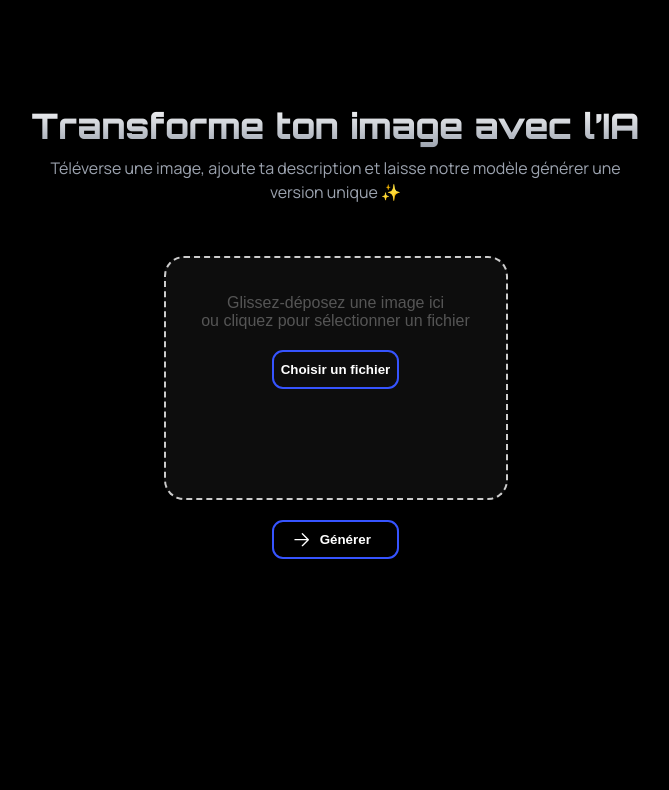
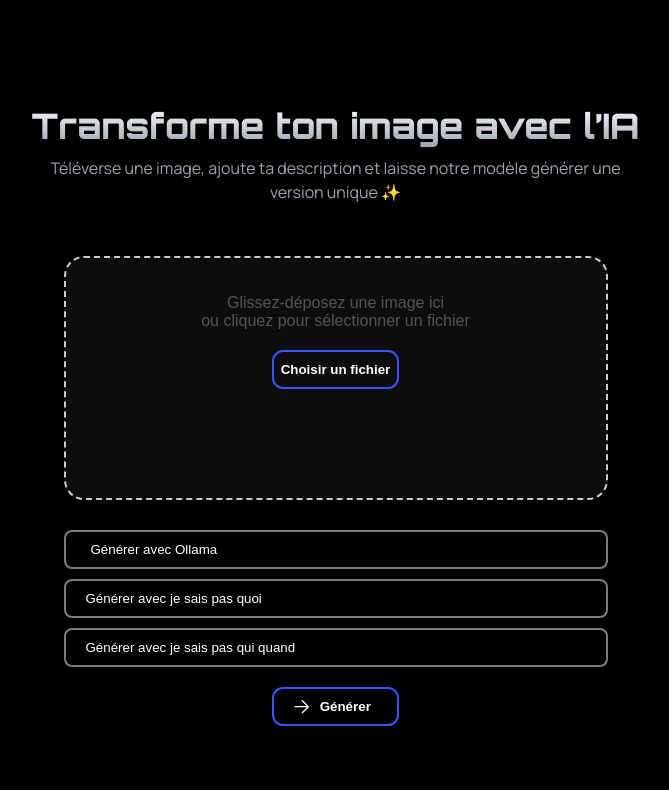
Before and after one commit to Lelelr/Mini_projet_docker, a Flask app: page /import in a window 1280 px wide. Shown: the part 60-850 px from the top of the page, without its empty margins (297-966 px from the left). Before the commit the page ends 619 px from the top, so only its background shows below. Run offline with Flask 3, Linux system fonts and the light colour scheme.

Commit message:
Ajout boutons choix API

```diff
--- a/docker-compose.yml
+++ b/docker-compose.yml
@@ -2,7 +2,7 @@ services:
   webapp:
     build: .
     ports:
-      - "5000:5000"
+      - "5001:5000"
     volumes:
       - .:/app
     environment:
@@ -41,7 +41,3 @@ services:
 volumes:
   postgres_data:
   ollama_models:
-
-networks:
-  default:
-    name: mini_network
--- a/static/css/import.css
+++ b/static/css/import.css
@@ -314,7 +314,7 @@ html {
 #drop-area {
     border: 2px dashed #ccc;
     border-radius: 20px;
-    width: 300px;
+    width: 500px;
     height: 200px;
     text-align: center;
     padding: 20px;
@@ -340,3 +340,55 @@ button {
     max-height: 100px;
     border-radius: 10px;
 }
+
+
+
+
+.affichage_boutons {
+  display: flex;
+  flex-direction: column;
+}
+
+
+.choix {
+    display: flex;
+    gap: 10px;
+}
+
+.button_api {
+    display: flex;
+    align-items: center;
+    position: relative;
+    padding: 10px 20px;
+    border: 2px solid #7c7c7c;
+    border-radius: 8px;
+    background-color: transparent;
+    color: #fff;
+    cursor: pointer;
+    transition: border 0.2s, background 0.2s;
+    justify-content: flex-start; /* Assure que tout commence à gauche */
+}
+
+/* Petit point à gauche */
+.button_api .dot {
+    width: 12px;
+    height: 12px;
+    background-color: #00f; /* bleu */
+    border-radius: 50%;
+    margin-right: 10px;
+    display: none; /* caché par défaut */
+}
+
+/* État sélectionné */
+.button_api.selected {
+    border-color: #00f;
+}
+
+.button_api.selected .dot {
+    display: inline-block;
+}
+
+/* Hover effet */
+.button_api:hover {
+    border-color: #3654ff;
+}
--- a/templates/import.html
+++ b/templates/import.html
@@ -9,7 +9,9 @@
     <link rel="preconnect" href="https://fonts.googleapis.com">
     <link rel="preconnect" href="https://fonts.gstatic.com" crossorigin>
     <link href="https://fonts.googleapis.com/css2?family=Exo+2:ital,wght@0,100..900;1,100..900&family=Manrope:wght@200..800&family=Orbitron:wght@400..900&display=swap" rel="stylesheet">
+    <link href='https://unpkg.com/boxicons@2.1.4/css/boxicons.min.css' rel='stylesheet'>
 </head>
+
 
 <body>
     <!---------------------------------------- NAVBAR ---------------------------------------->
@@ -64,12 +66,36 @@
                 <div id="preview"></div>
             </div>
 
+            <div class="affichage_boutons">
+
+                <!-- Bouton Ollama -->
+                <button type="button" id="fileSelect" class="button_api choix-btn">
+                    <span class="dot"></span>
+                    <i class='bxl bx-ollama' style='color:#ffffff; margin-right: 5px;'></i>
+                    Générer avec Ollama
+                </button>
+
+                <!-- Bouton 2 -->
+                <button type="button" id="fileSelect" class="button_api choix-btn">
+                    <span class="dot"></span>
+                    Générer avec je sais pas quoi
+                </button>
+
+                <!-- Bouton 3 -->
+                <button type="button" id="fileSelect" class="button_api choix-btn">
+                    <span class="dot"></span>
+                    Générer avec je sais pas qui quand
+                </button>
+
+                <!-- Bouton Générer -->
                 <button type="submit" class="button">
                 <svg xmlns="http://www.w3.org/2000/svg" fill="none" viewBox="0 0 24 24" stroke-width="1.5" stroke="currentColor" class="w-6 h-6">
                     <path stroke-linecap="round" stroke-linejoin="round" d="M4.5 12h15m0 0l-6.75-6.75M19.5 12l-6.75 6.75"></path>
                 </svg>
+
                 <div class="text">Générer</div>
                 </button>
+            </div>
         </form>
     </div>
 
@@ -170,5 +196,21 @@
 
     </script>
 
-</body>
+
+
+    <script>
+        document.addEventListener('DOMContentLoaded', () => {
+            const buttons = document.querySelectorAll('.choix-btn');
+
+            buttons.forEach(btn => {
+                btn.addEventListener('click', () => {
+                    // Retirer la sélection de tous les boutons
+                    buttons.forEach(b => b.classList.remove('selected'));
+                    // Ajouter la sélection au bouton cliqué
+                    btn.classList.add('selected');
+                });
+            });
+        });
+    </script>
+
 </html>
```
Also changed, not shown: uploaded_images/Capture_decran_du_2025-06-10_16-16-24.png (added), uploaded_images/Capture_decran_du_2025-10-08_18-01-32.png (added), uploaded_images/Capture_decran_du_2025-10-08_18-01-50.png (added), uploaded_images/images.jpg (added). Lines whose indentation alone changed are shown as unchanged.
